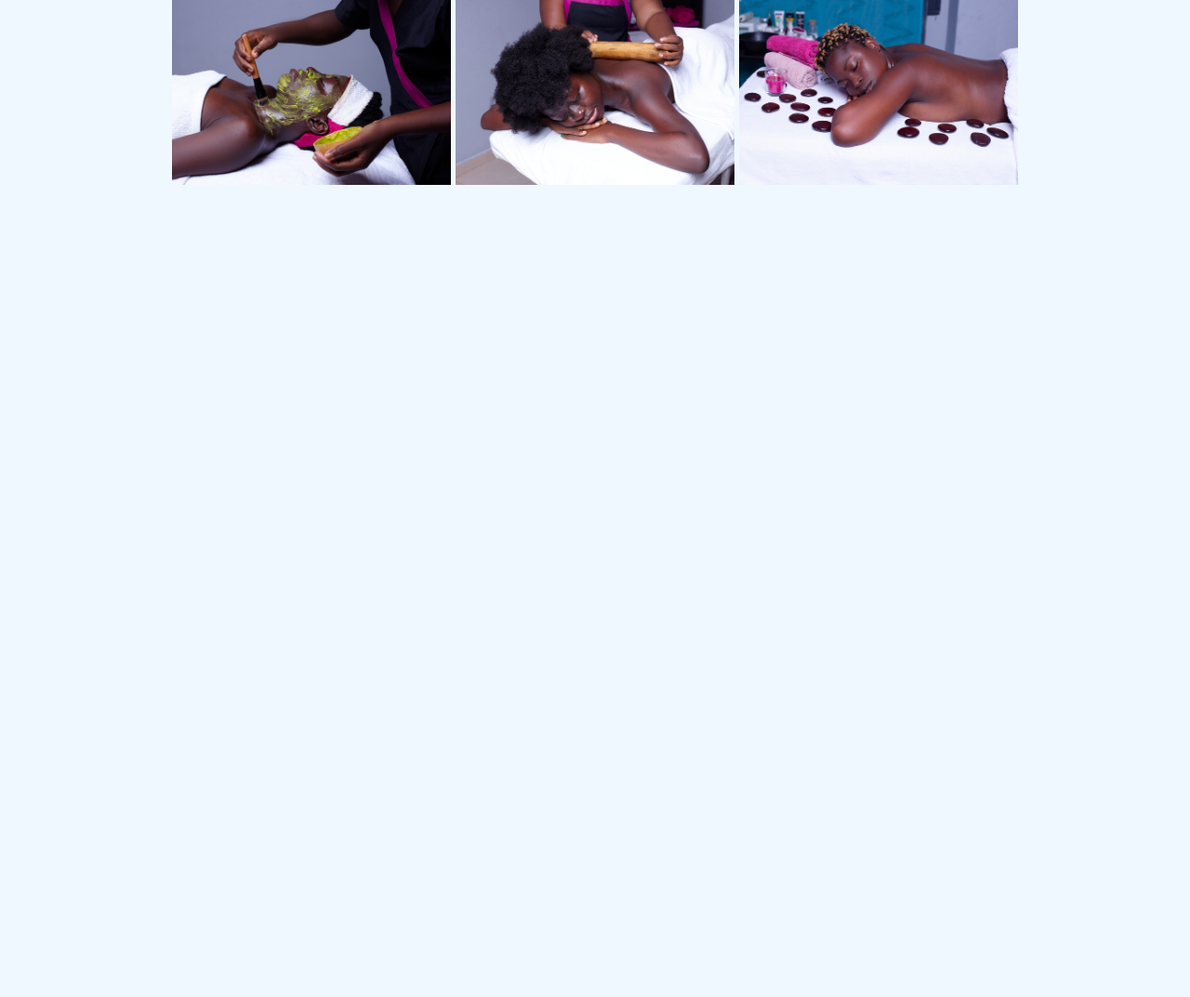
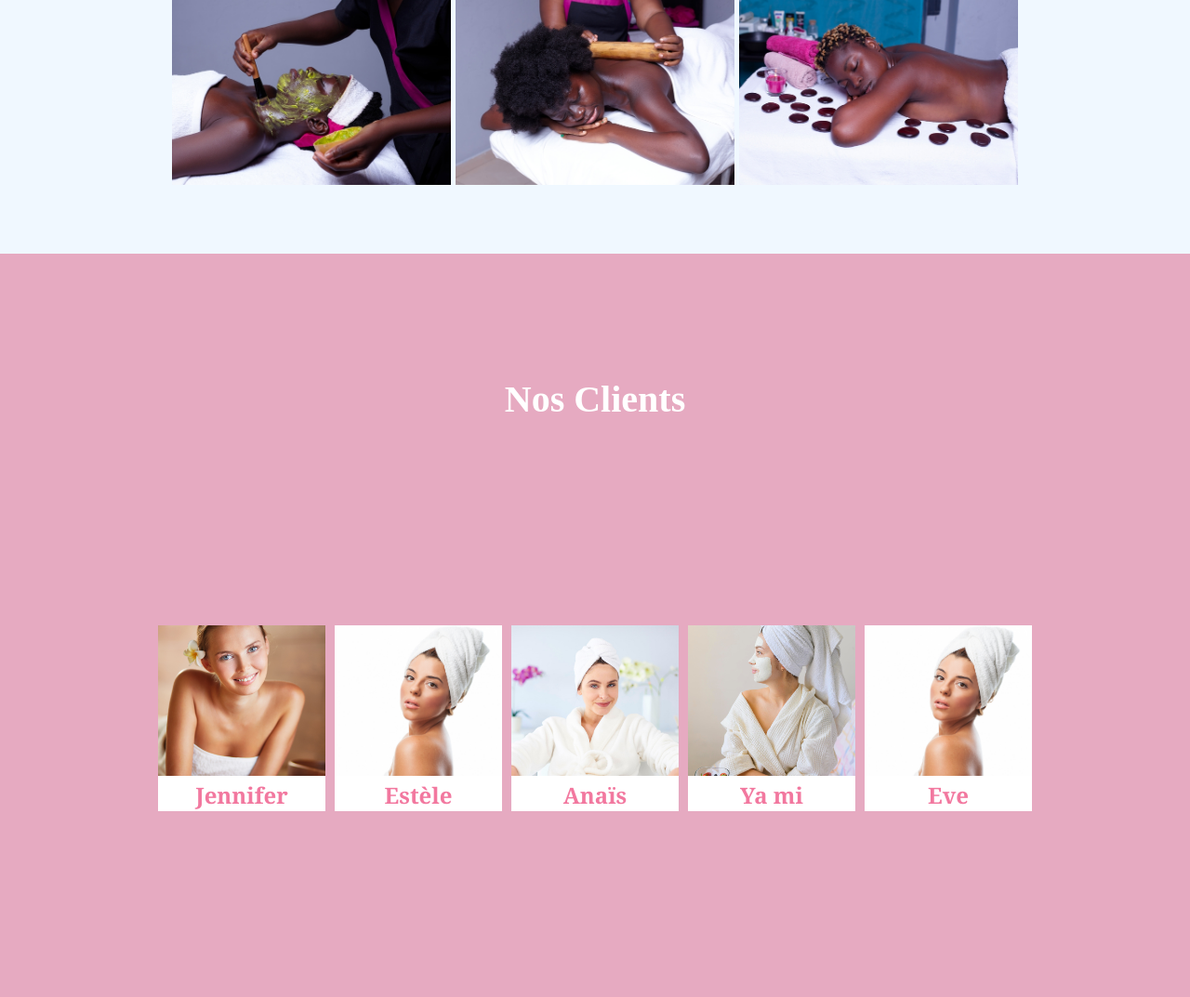
Before and after one commit to A-ArthurKing/A-ArthurKing.github.io, a PHP site: page / in a window 1280 px wide. Shown: the part 2987-4060 px from the top of the page at 93% size. Before the commit the page ends 3186 px from the top, so only its background shows below. Run offline with PHP 8.4, Linux system fonts and the light colour scheme; some libraries are stand-ins or nearby versions; some web fonts are replaced.

Commit message:
Dépot 13 avec quelques modifications et ajout de la sections Nos clients

```diff
--- a/css/Style.css
+++ b/css/Style.css
@@ -334,9 +334,9 @@ section.a-propos {
     border: 1px solid white;
     font-family: Cambria, Cochin, Georgia, Times, 'Times New Roman', serif;
 }
-.msg-txt .button:hover {
-    background-color: white;
-    color: #e6aac1;
+.header-txt .button:hover {
+    background-color: #e6aac1;
+    color: white;
     border: 1px solid #F2789F;
 }
 
@@ -610,3 +610,124 @@ div.img-services{
     background-position: center;
     background-size: cover;
 }
+
+/*
+=================================================================================================================================
+      *Galérie
+=================================================================================================================================
+*/
+
+.nos-client{
+    width: 100vw;
+    height: 100vh;
+    max-width: 100%;
+    max-height: 100%;
+    background-color:#e6aac1;
+    display: flex;
+    flex-wrap: wrap;
+    justify-content: center;
+    align-items: center;
+}
+
+.client-txt{
+    height: 20%;
+    width: 100vw;
+    display: flex;
+    justify-content: center;
+    align-items: flex-end;
+}
+
+.client-txt h1  {
+    font-size: 40px;
+    color:white;
+}
+
+.commentaires{
+    height: 70%;
+    width: 80%;
+    display: flex;
+    justify-content: center;
+    align-items: center;
+    gap: 10px;
+    background-position: center;
+    background-size: cover;
+    position: relative;
+}
+.commentaires ::after{
+    content: "";
+    backdrop-filter: blur(10px);
+}
+
+.cmt{
+    height: 200px;
+    width: 180px;
+    background-color:aliceblue;
+    display: flex;
+    position: relative;
+    transition: all 0.6s ease-in-out;
+    overflow: hidden;
+}
+
+.cmt:hover::after{
+    position: absolute;
+    content: "";
+    background-color: rgba(0, 0, 0, 0.495) ;
+    height: 165px;
+    width: 180px;
+    display: flex;
+    margin: auto;
+    transition: all 0.6s ease-in-out;
+    z-index: 3;
+}
+
+.cm1{
+    background-image: url(../images/c.jpg);
+    background-position: center;
+    background-size: cover;
+}
+
+.cm2{
+    background-image: url(../images/c1.jpg);
+    background-position: center;
+    background-size: cover;
+}
+
+.cm3{
+    background-image: url(../images/c2.jpg);
+    background-position: center;
+    background-size: cover;
+}
+
+.cm4{
+    background-image: url(../images/c3.jpg);
+    background-position: center;
+    background-size: cover;
+}
+
+.cm5{
+    background-image: url(../images/c4.jpg);
+    background-position: center;
+    background-size: cover;
+}
+
+.cm2{
+    background-image: url(../images/c4.jpg);
+    background-position: center;
+    background-size: cover;
+}
+
+.msg{
+    background-color: white;
+    display: flex;
+    height: 20%;
+    width: 100%;
+    margin-top: 90%;
+
+}
+
+.msg h1 {
+    color:#F2789F;
+    margin: auto;
+    z-index: 6;
+    font-family: Cambria, Cochin, Georgia, Times, 'Times New Roman', serif;
+}
--- a/index.html
+++ b/index.html
@@ -44,7 +44,7 @@
                     <li><a href="#propos">À propos</a></li>
                     <li><a href="#Nos services">Nos Services</a></li>
                     <li><a href="#galérie">Galérie</a></li>
-                    <li><a href="#choice">Pourquoi nous ?</a></li>
+                    <li><a href="#nosclient">Nos clients</a></li>
                 </ul>
                 <button class="button" type="button">Contact</button>
 
@@ -54,7 +54,7 @@
         <div class="header-txt">
             <h1 class="title">Léhahiah <span> Angel 's</span></h1>
             <h1 class="sstitle">Institut de bien-être</h1>
-            <button class="button" type="button">Rendez-vous</button>
+            <button class="button" type="button"><a href="./rdv.html">Rendez-vous</a></button>
         </div>
     </section>
 
@@ -118,6 +118,29 @@
     </section>
     <!--Galériet End-->
 
+    <!--nos-client Start-->
+    <section class="nos-client" id="nosclient">
+        <div class="client-txt"> <h1>Nos Clients</h1> </div>
+        <div class="commentaires">
+            <div class="cmt cm1">
+                <div class="msg"> <h1>Jennifer</h1></div>
+            </div>
+            <div class="cmt cm2">
+                <div class="msg"> <h1>Estèle</h1></div>
+            </div>
+            <div class="cmt cm3">
+                <div class="msg"> <h1>Anaïs</h1></div>
+            </div>
+            <div class="cmt cm4">
+                <div class="msg"> <h1>Ya mi</h1></div>
+            </div>
+            <div class="cmt cm5">
+                <div class="msg"> <h1>Eve</h1></div>
+            </div>
+        </div>
+    </section>
+     <!--nos-client End-->
+
     <!--Script Start-->
     <script src="./js/Index.js"> </script>
     <!--Script End-->
--- a/js/Index.js
+++ b/js/Index.js
@@ -20,28 +20,3 @@ window.addEventListener("scroll", () => {
     navBar.classList.remove("scroll");
   }
 });
-
-
-var textElement = document.querySelector('h1.title');
-var animation = anime({
-  targets: textElement,
-  opacity: 1,
-  translateY: 10,
-  duration: 1000,
-  easing: 'easeInOutQuad'
-});
-
-
-var swiper = new Swiper('.swiper-container', {
-  navigation: {
-    nextEl: '.swiper-button-next',
-    prevEl: '.swiper-button-prev',
-  },
-  pagination: {
-    el: '.swiper-pagination',
-    clickable: true,
-  },
-  autoplay: {
-    delay: 5000,
-  },
-});
```
Also changed, not shown: css/rdv.css (added, +160 -0 lines), rdv.html (added, +45 -0 lines), images/c.jpg (added), images/c1.jpg (added), images/c2.jpg (added), images/c3.jpg (added), images/c4.jpg (added), images/menu.png (deleted).
